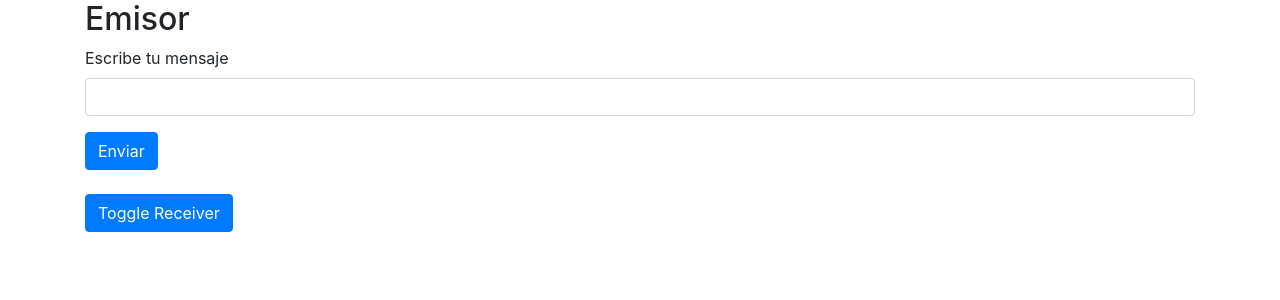
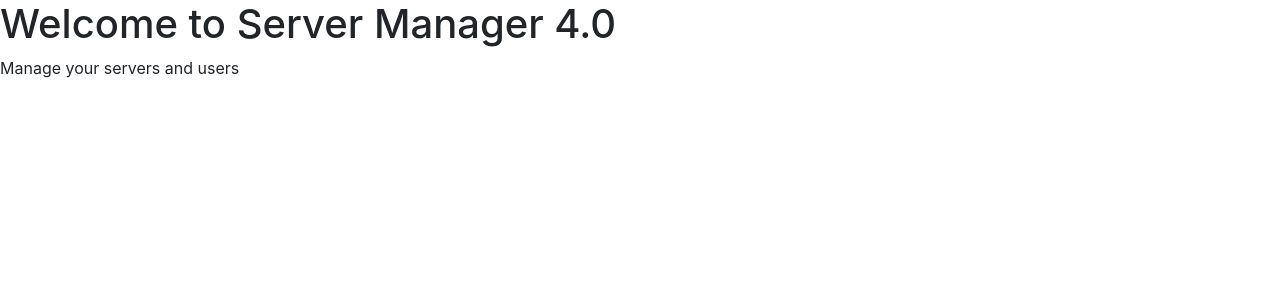
Before and after one commit to milioce/ng-course-basic, an Angular app: page / in a window 1280 px wide. Shown: the top 300 px of the page. Built offline with nearby package versions, Linux system fonts and the light colour scheme.

Commit message:
11 Router - Defining routes

```diff
--- a/src/app/app-routing.module.ts
+++ b/src/app/app-routing.module.ts
@@ -1,8 +1,15 @@
 import { NgModule } from '@angular/core';
 import { Routes, RouterModule } from '@angular/router';
+import { HomeComponent } from './home/home.component';
+import { ServersComponent } from './servers/servers.component';
+import { UsersComponent } from './users/users.component';
 
 
-const routes: Routes = [];
+const routes: Routes = [
+  { path: '', component: HomeComponent },
+  { path: 'users', component: UsersComponent },
+  { path: 'servers', component: ServersComponent }
+];
 
 @NgModule({
   imports: [RouterModule.forRoot(routes)],
--- a/src/app/app.component.html
+++ b/src/app/app.component.html
@@ -1,9 +1 @@
-<app-servers *ngIf="false"></app-servers>
-
-<div class="container">
-  <app-emitter></app-emitter>
-  <app-receiver *ngIf="showReceiver"></app-receiver>
-
-  <button type="button" class="btn btn-primary"
-    (click)="showReceiver = !showReceiver">Toggle Receiver</button>
-</div>
+<router-outlet></router-outlet>
--- /dev/null
+++ b/src/app/home/home.component.html
@@ -0,0 +1,2 @@
+<h1>Welcome to Server Manager 4.0</h1>
+<p>Manage your servers and users</p>
--- /dev/null
+++ b/src/app/home/home.component.ts
@@ -0,0 +1,15 @@
+import { Component, OnInit } from '@angular/core';
+
+@Component({
+  selector: 'app-home',
+  templateUrl: './home.component.html',
+  styleUrls: ['./home.component.css']
+})
+export class HomeComponent implements OnInit {
+
+  constructor() { }
+
+  ngOnInit(): void {
+  }
+
+}
--- /dev/null
+++ b/src/app/users/users.component.html
@@ -0,0 +1,2 @@
+<h1>Users module</h1>
+<p>Manage your users</p>
--- /dev/null
+++ b/src/app/users/users.component.ts
@@ -0,0 +1,15 @@
+import { Component, OnInit } from '@angular/core';
+
+@Component({
+  selector: 'app-users',
+  templateUrl: './users.component.html',
+  styleUrls: ['./users.component.css']
+})
+export class UsersComponent implements OnInit {
+
+  constructor() { }
+
+  ngOnInit(): void {
+  }
+
+}
```
Also changed, not shown: src/app/app.module.ts (+8 -2 lines), src/app/home/home.component.css (added), src/app/users/users.component.css (added), 2 other files (tests, documents, lock files or other folders).
